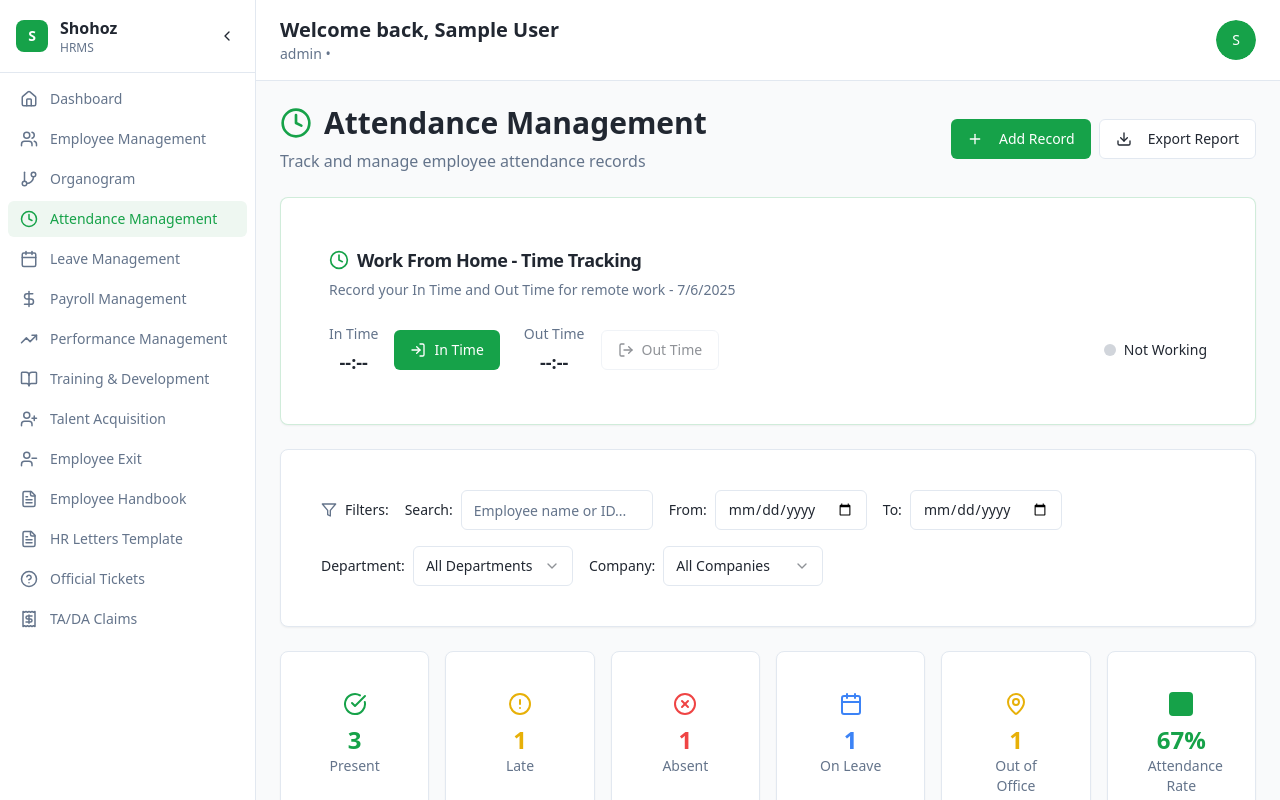
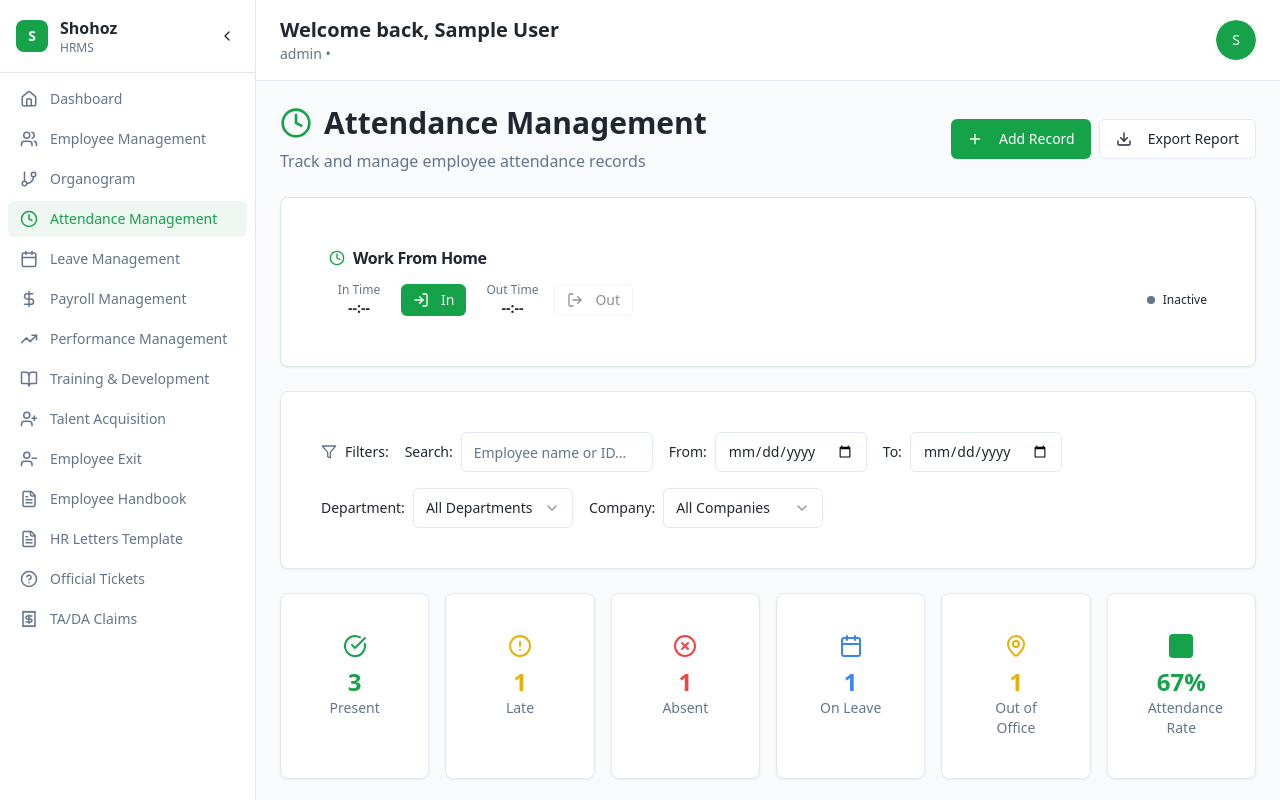
Before and after one commit to motalebhossain786/shohoz-hrms-dev, a React (Vite) app: page /attendance in a window 1280 px wide. Built offline with nearby package versions, Linux system fonts and the light colour scheme; sample sign-in values are in the browser's storage.

Commit message:
Refactor Attendance Module UI

```diff
--- a/src/pages/AttendanceManagement.tsx
+++ b/src/pages/AttendanceManagement.tsx
@@ -750,69 +750,66 @@ const AttendanceManagement = () => {
 
       {/* Remote Attendance Section */}
       <Card className="dashboard-card border-primary/20">
-        <CardHeader>
-          <CardTitle className="flex items-center gap-2 text-lg">
-            <Clock className="h-5 w-5 text-primary" />
-            Work From Home - Time Tracking
+        <CardHeader className="pb-3">
+          <CardTitle className="flex items-center gap-2 text-base">
+            <Clock className="h-4 w-4 text-primary" />
+            Work From Home
           </CardTitle>
-          <CardDescription>
-            Record your In Time and Out Time for remote work - {remoteAttendance.todayDate}
-          </CardDescription>
         </CardHeader>
-        <CardContent>
-          <div className="flex flex-col sm:flex-row gap-4 items-start sm:items-center justify-between">
-            <div className="flex flex-col sm:flex-row gap-6">
-              <div className="flex items-center gap-4">
-                <div className="text-center">
-                  <div className="text-sm text-muted-foreground mb-1">In Time</div>
-                  <div className="text-lg font-semibold text-foreground">
+        <CardContent className="pt-0">
+          <div className="flex items-center justify-between">
+            <div className="flex items-center gap-4">
+              <div className="flex items-center gap-3">
+                <div className="text-center min-w-[60px]">
+                  <div className="text-xs text-muted-foreground">In Time</div>
+                  <div className="text-sm font-semibold">
                     {remoteAttendance.inTime || '--:--'}
                   </div>
                 </div>
                 <Button
                   onClick={handleInTime}
                   disabled={remoteAttendance.isCheckedIn}
-                  className="flex items-center gap-2"
+                  size="sm"
+                  className="h-8 px-3"
                   variant={remoteAttendance.isCheckedIn ? "outline" : "default"}
                 >
-                  <LogIn className="h-4 w-4" />
-                  {remoteAttendance.isCheckedIn ? "Checked In" : "In Time"}
+                  <LogIn className="h-3 w-3 mr-1" />
+                  In
                 </Button>
               </div>
 
-              <div className="flex items-center gap-4">
-                <div className="text-center">
-                  <div className="text-sm text-muted-foreground mb-1">Out Time</div>
-                  <div className="text-lg font-semibold text-foreground">
+              <div className="flex items-center gap-3">
+                <div className="text-center min-w-[60px]">
+                  <div className="text-xs text-muted-foreground">Out Time</div>
+                  <div className="text-sm font-semibold">
                     {remoteAttendance.outTime || '--:--'}
                   </div>
                 </div>
                 <Button
                   onClick={handleOutTime}
                   disabled={!remoteAttendance.isCheckedIn}
-                  className="flex items-center gap-2"
-                  variant={!remoteAttendance.isCheckedIn ? "outline" : "default"}
+                  size="sm"
+                  className="h-8 px-3"
+                  variant={!remoteAttendance.isCheckedIn ? "outline" : "destructive"}
                 >
-                  <LogOut className="h-4 w-4" />
-                  Out Time
+                  <LogOut className="h-3 w-3 mr-1" />
+                  Out
                 </Button>
               </div>
             </div>
 
-            {/* Status Indicator */}
             <div className="flex items-center gap-2">
-              <div className={`w-3 h-3 rounded-full ${remoteAttendance.isCheckedIn ? 'bg-green-500 animate-pulse' : 'bg-gray-300'}`}></div>
-              <span className="text-sm font-medium">
-                {remoteAttendance.isCheckedIn ? 'Working' : 'Not Working'}
+              <div className={`w-2 h-2 rounded-full ${remoteAttendance.isCheckedIn ? 'bg-success animate-pulse' : 'bg-muted-foreground'}`}></div>
+              <span className="text-xs font-medium">
+                {remoteAttendance.isCheckedIn ? 'Active' : 'Inactive'}
               </span>
             </div>
           </div>
 
-          {/* Working Hours Display */}
           {remoteAttendance.inTime && remoteAttendance.outTime && (
-            <div className="mt-4 p-3 bg-secondary/20 rounded-lg">
-              <div className="text-sm text-muted-foreground">Today's Working Hours</div>
-              <div className="text-lg font-semibold text-primary">
+            <div className="mt-3 p-2 bg-muted/50 rounded text-center">
+              <div className="text-xs text-muted-foreground">Working Hours</div>
+              <div className="text-sm font-medium text-primary">
                 {remoteAttendance.inTime} - {remoteAttendance.outTime}
               </div>
             </div>
```
